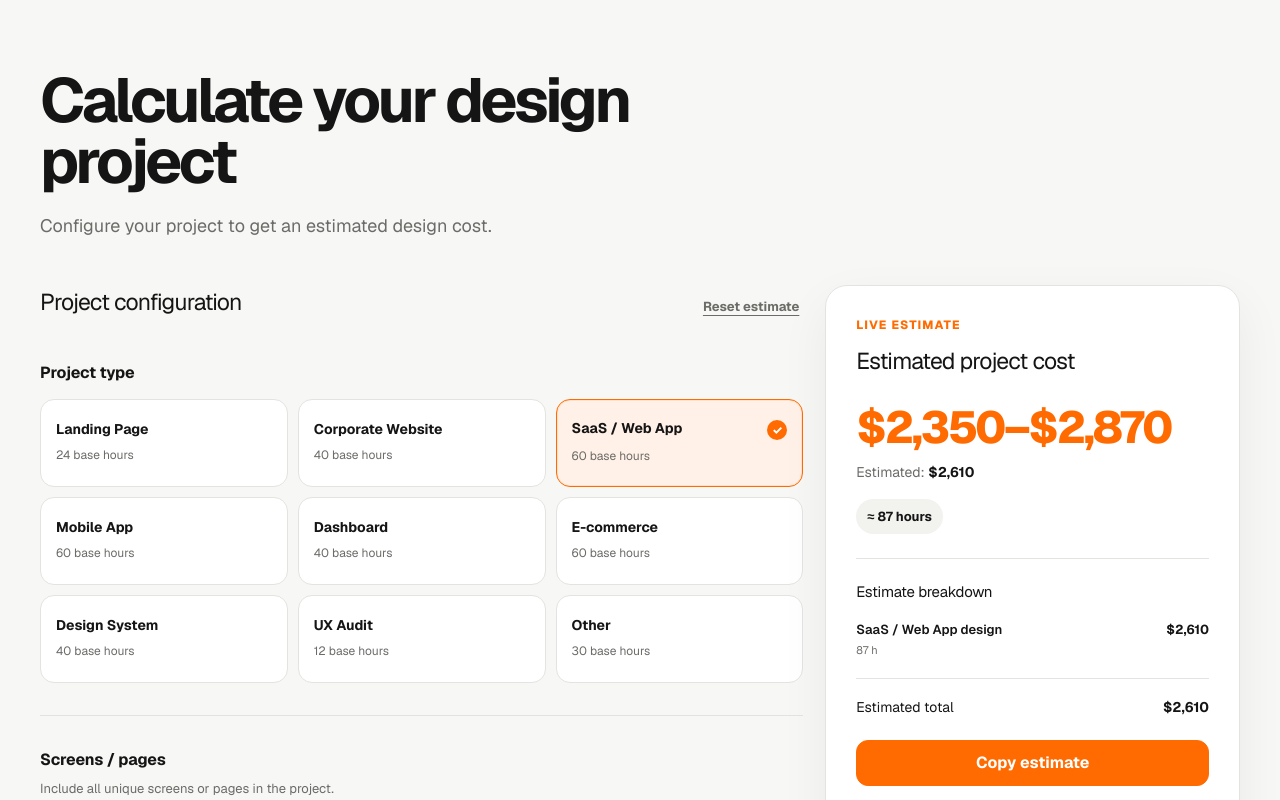
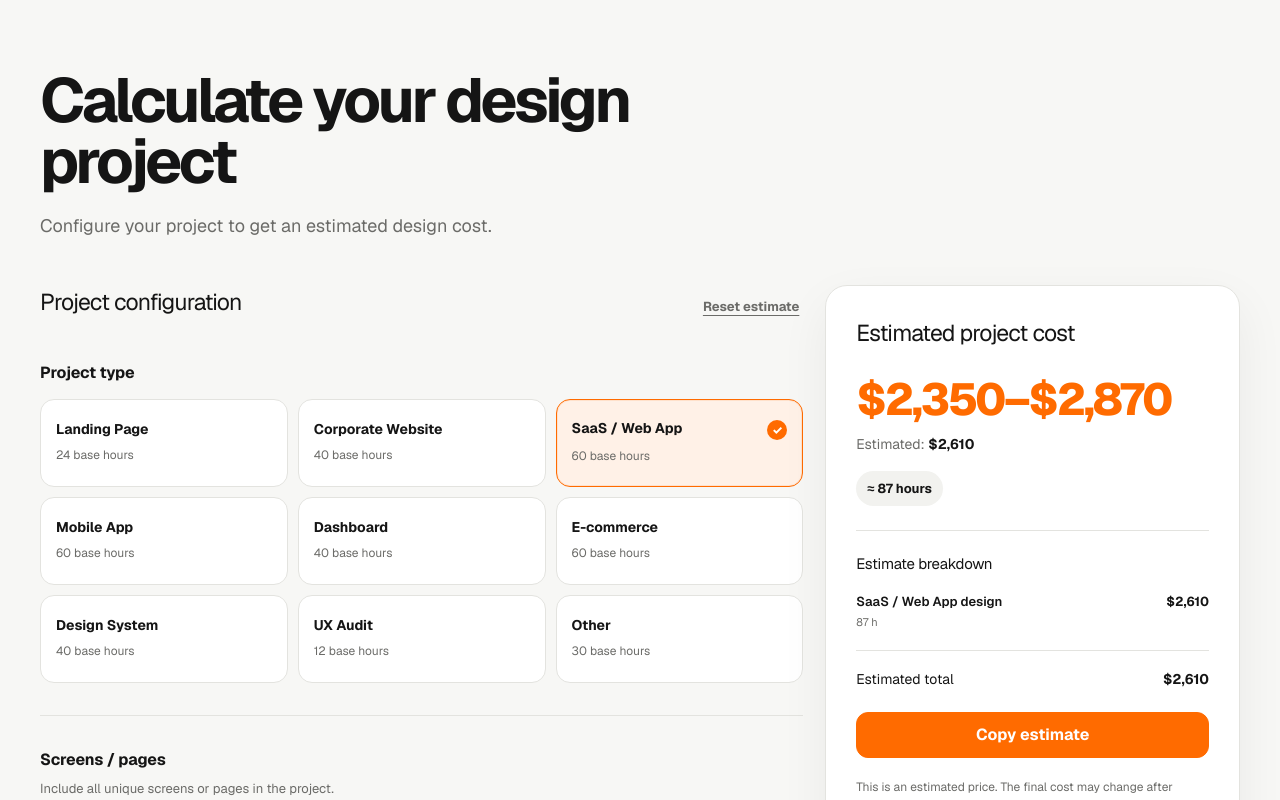
Before and after one commit to dkrutkin/design-cost-calculator, a Next.js app: page / in a window 1280 px wide. Shown: the top 800 px of the page. Built offline with nearby package versions, Linux system fonts and the light colour scheme.

Commit message:
Remove live estimate label

```diff
--- a/app/page.tsx
+++ b/app/page.tsx
@@ -93,7 +93,7 @@ export default function Home() {
           </section>
 
           <aside className="price-card" id="estimate" aria-labelledby="estimate-title" aria-live="polite">
-            <p className="section-kicker">Live estimate</p><h2 id="estimate-title">Estimated project cost</h2>
+            <h2 id="estimate-title">Estimated project cost</h2>
             <div className="price-range" key={`${result.priceMin}-${result.priceMax}`}>{formatCurrency(result.priceMin)}–{formatCurrency(result.priceMax)}</div>
             <p className="exact-price">Estimated: <strong>{formatCurrency(result.price)}</strong></p><div className="hours-pill">≈ {result.estimatedHours} hours</div>
             <div className="breakdown"><h3>Estimate breakdown</h3><ul>{result.breakdown.map((item) => <li key={item.id}><span><strong>{item.title}</strong>{item.hours !== undefined && <small>{item.hours} h</small>}</span><b>{formatCurrency(item.price)}</b></li>)}</ul><div className="total-row"><span>Estimated total</span><strong>{formatCurrency(result.price)}</strong></div></div>
```
